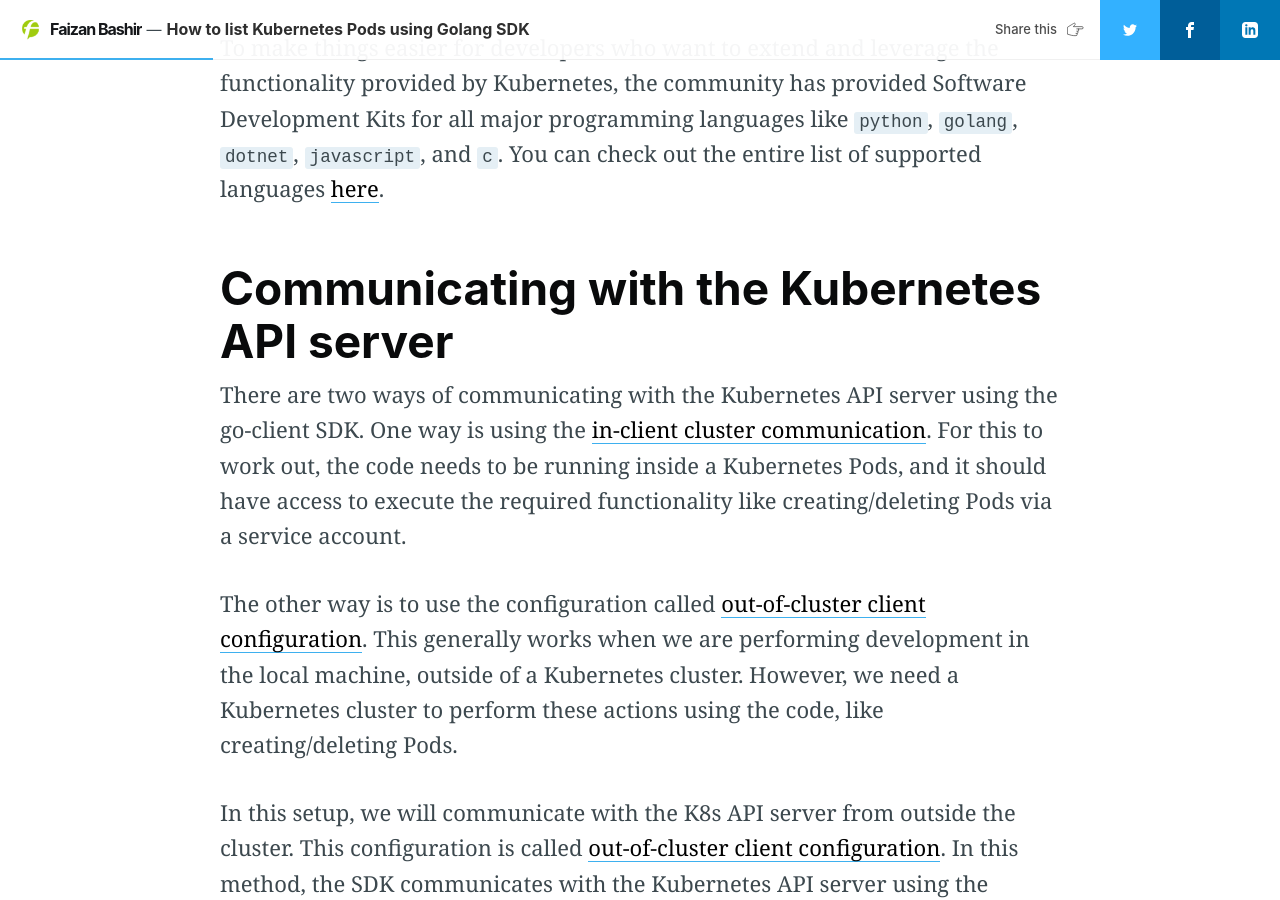
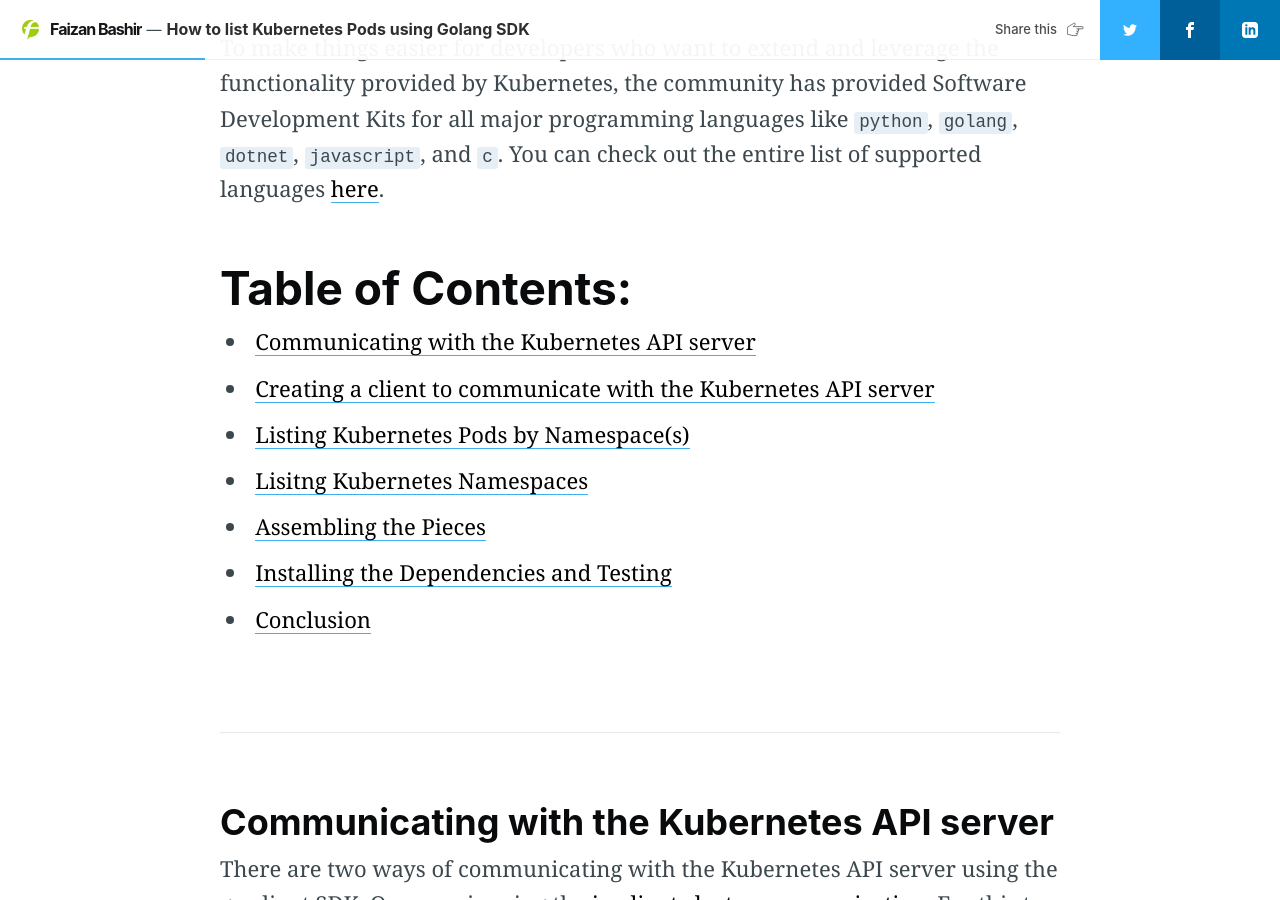
Before and after one commit to faizanbashir/faizanbashir.github.io, a Jekyll site: the page built from _posts/kubernetes/2022-12-28-how-to-list-kubernetes-pods-using-golang-sdk.md, in a window 1280 px wide and 900 px high, scrolled down 1368 px. Built offline with Jekyll 4.4.1, drawn with Linux system fonts in a browser that asks for light colours; nearby versions of some CDN libraries; comment, search, counter and statistics services are not loaded.

Commit message:
Added table to contents for posts

```diff
--- a/_posts/kubernetes/2022-12-28-how-to-list-kubernetes-pods-using-golang-sdk.md
+++ b/_posts/kubernetes/2022-12-28-how-to-list-kubernetes-pods-using-golang-sdk.md
@@ -19,7 +19,19 @@
 
 To make things easier for developers who want to extend and leverage the functionality provided by Kubernetes, the community has provided Software Development Kits for all major programming languages like `python`, `golang`, `dotnet`, `javascript`, and `c`. You can check out the entire list of supported languages [here](https://kubernetes.io/docs/reference/using-api/client-libraries/).
 
-# Communicating with the Kubernetes API server
+# Table of Contents:
+
+* [Communicating with the Kubernetes API server](#communicating-with-the-kubernetes-api-server)
+* [Creating a client to communicate with the Kubernetes API server](#creating-a-client-to-communicate-with-the-kubernetes-api-server)
+* [Listing Kubernetes Pods by Namespace(s)](#listing-kubernetes-pods-by-namespaces)
+* [Lisitng Kubernetes Namespaces](#lisitng-kubernetes-namespaces)
+* [Assembling the Pieces](#assembling-the-pieces)
+* [Installing the Dependencies and Testing](#installing-the-dependencies-and-testing)
+* [Conclusion](#conclusion)
+
+***
+
+## Communicating with the Kubernetes API server
 
 There are two ways of communicating with the Kubernetes API server using the go-client SDK. One way is using the [in-client cluster communication](https://github.com/kubernetes/client-go/blob/master/examples/in-cluster-client-configuration/main.go). For this to work out, the code needs to be running inside a Kubernetes Pods, and it should have access to execute the required functionality like creating/deleting Pods via a service account.
 
@@ -27,7 +39,7 @@
 
 In this setup, we will communicate with the K8s API server from outside the cluster. This configuration is called [out-of-cluster client configuration](https://github.com/kubernetes/client-go/blob/master/examples/out-of-cluster-client-configuration/main.go). In this method, the SDK communicates with the Kubernetes API server using the configuration provided the current context in the local `kubeconfig` file generally stored in the location `~/.kube/config`.
 
-# Creating a client to communicate with the Kubernetes API server
+## Creating a client to communicate with the Kubernetes API server
 
 Kubernetes go-client SDK provides functionality to create a client to talk with the Kubernetes API server. Using this client, we use functionality like listing Pods and Namespaces. So let's dive right in. We will explain the stuff as we go ahead.
 
@@ -68,7 +80,7 @@
 
 In the code snippet, we get the user's home directory using the function `os.UserHomeDir()` and then acquire the path to the `~/.kube/config` file. We then pass the `kubeConfigPath` to the `clientcmd.BuildConfigFromFlags()` function, which returns a `kubeconfig` object next up calling the `kubernetes.NewForConfig(kubeConfig)` returns us the `clientset`, and an error object. If the `err` is `nil`, we have the client object, which we will use to further list Pods/Namespaces in the following sections.
 
-# Listing Kubernetes Pods by Namespace(s)
+## Listing Kubernetes Pods by Namespace(s)
 
 In the previous section, we created a Kubernetes client. Now we will be using it to perform actions on the Kubernetes resources. For example, this section will use the client to list Kubernetes Pods by namespace(s). First, let's review the function we will use to list Pods.
 
@@ -114,7 +126,7 @@
 
 The `namespace` variable holds the name of the namespace whose Pods we want to list. If we pass it an empty string, we can list all Pod across namespaces will be listed, given the user has permission to access all namespaces. Next, we check the `err` variable to see if we have any errors and exit. Since the `ListPods` function returns a list of Pods, we can iterate over this list in the `for` loop and print the name using the `pod.Name`. Finally, we are printing the number of Pods returned using the `len(pods.Items)`.
 
-# Lisitng Kubernetes Namespaces
+## Lisitng Kubernetes Namespaces
 
 In the previous section, we listed the Pods for a given namespace. In this section, we will be using the Kubernetes client to list all Namespaces. So first, let's go through the function we will use to list Namespaces.
 
@@ -153,7 +165,7 @@
 
 The `ListNamespaces()` function returns a list of Namespaces and an error `err` variable to see if we have any errors and exit. We can iterate over this list in the `for` loop and print the name using the `namespace.Name`. Finally, we are printing the number of Pods returned using the `len(namespaces.Items)`.
 
-# Assembling the Pieces
+## Assembling the Pieces
 
 After putting all the pieces together, we have a `main.go` file containing all the code we discussed previously. Secondly, we have a `go.mod` file containing the dependencies, in this case, `k8s.io/apimachinery` and `k8s.io/client-go`.
 
```
Also changed, not shown: _posts/kubernetes/2022-12-30-how-to-create-update-scale-list-delete-a-deploymentconfig-using-openshift-golang-sdk.md (+14 -14 lines).
